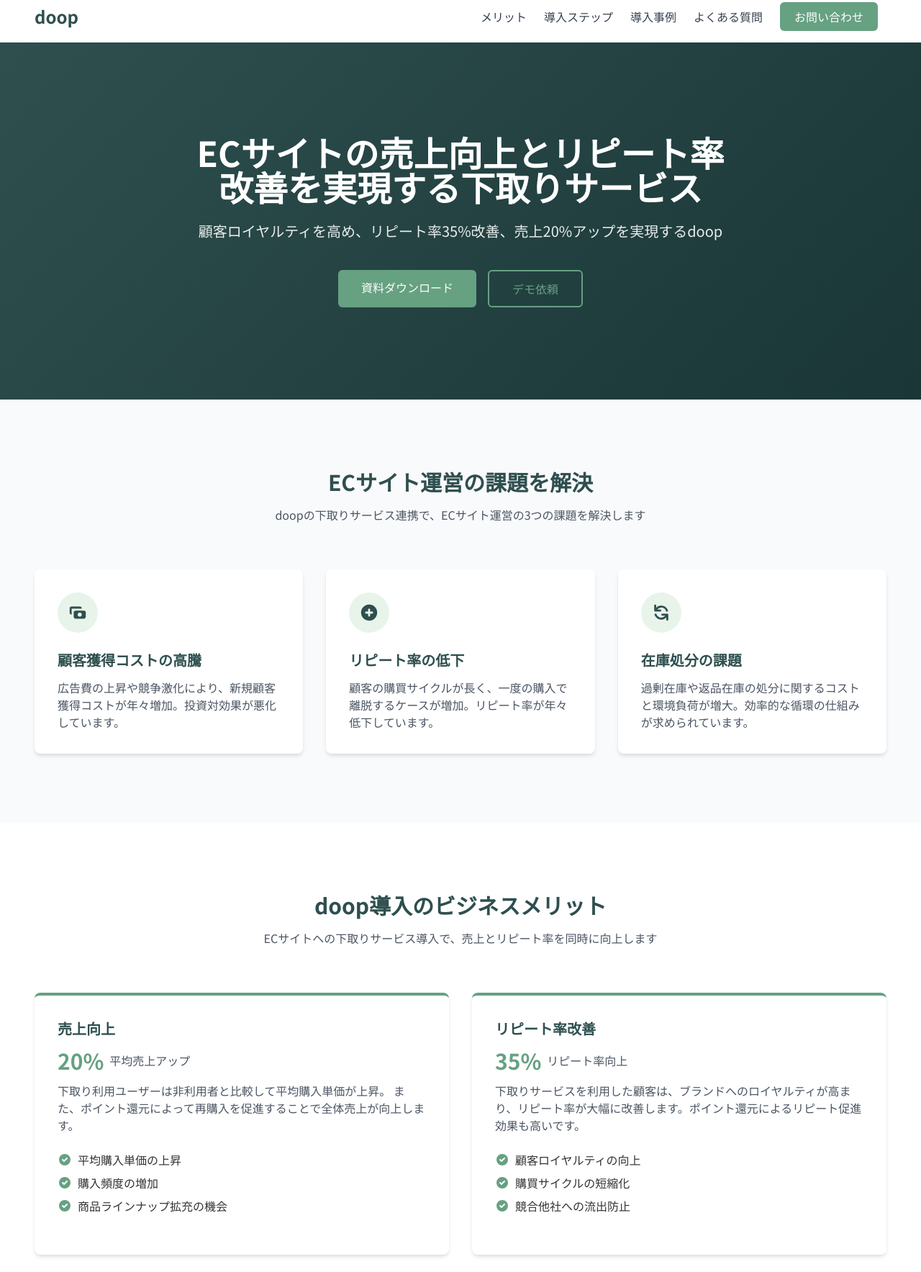
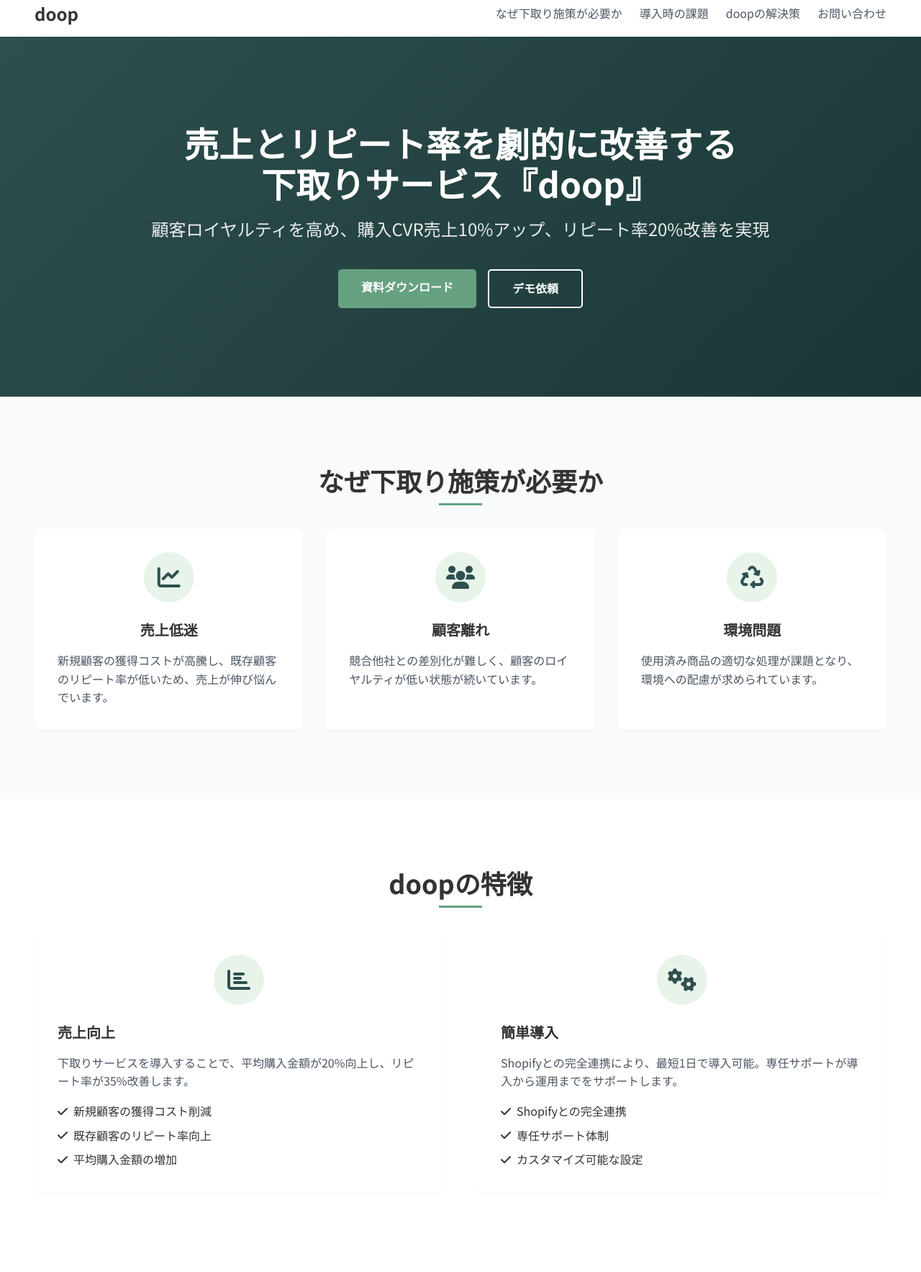
Before and after one commit to teson-seki/dooplp, a plain HTML site: page index.html in a window 1280 px wide. Shown: the part 13-1780 px from the top of the page at 72% size. Drawn offline with nearby package versions, Linux system fonts and the light colour scheme.

Commit message:
Update HTML content to match original design

```diff
--- a/index.html
+++ b/index.html
@@ -6,198 +6,262 @@
     <title>doop下取りサービス | ECサイトの売上向上とリピート率改善を実現</title>
     <link href="https://fonts.googleapis.com/css2?family=Noto+Sans+JP:wght@400;500;700&display=swap" rel="stylesheet">
     <link href="https://cdn.jsdelivr.net/npm/tailwindcss@2.2.19/dist/tailwind.min.css" rel="stylesheet">
-    <script src="https://cdn.jsdelivr.net/npm/alpinejs@3.10.2/dist/cdn.min.js" defer></script>
+    <link rel="stylesheet" href="https://cdn.jsdelivr.net/npm/@fortawesome/fontawesome-free@6.0.0/css/all.min.css">
     <style>
+        :root {
+            --doop-primary: #2F4F4F;
+            --doop-secondary: #66A182;
+            --doop-accent: #E8F4EA;
+            --doop-text: #333333;
+            --doop-light-text: #666666;
+            --doop-white: #FFFFFF;
+            --doop-light-gray: #F5F5F5;
+            --doop-border: #EEEEEE;
+        }
+
         body {
             font-family: 'Noto Sans JP', sans-serif;
-            color: #333333;
+            color: var(--doop-text);
+            line-height: 1.6;
         }
 
-        .bg-doop-primary {
-            background-color: #2F4F4F;
+        .hero-section {
+            background: linear-gradient(135deg, var(--doop-primary) 0%, #1A3636 100%);
+            min-height: 500px;
+            display: flex;
+            align-items: center;
         }
 
-        .bg-doop-secondary {
-            background-color: #66A182;
+        .section-title {
+            position: relative;
+            margin-bottom: 3rem;
+            text-align: center;
         }
 
-        .bg-doop-accent {
-            background-color: #E8F4EA;
+        .section-title:after {
+            content: '';
+            position: absolute;
+            bottom: -15px;
+            left: 50%;
+            transform: translateX(-50%);
+            width: 60px;
+            height: 3px;
+            background-color: var(--doop-secondary);
         }
 
-        .text-doop-primary {
-            color: #2F4F4F;
+        .card {
+            transition: all 0.3s ease;
         }
 
-        .text-doop-secondary {
-            color: #66A182;
-        }
-
-        .border-doop-primary {
-            border-color: #2F4F4F;
-        }
-
-        .border-doop-secondary {
-            border-color: #66A182;
+        .card:hover {
+            transform: translateY(-5px);
+            box-shadow: 0 10px 30px rgba(0, 0, 0, 0.1);
         }
 
         .btn-primary {
-            background-color: #66A182;
+            background-color: var(--doop-secondary);
             color: white;
+            padding: 0.75rem 2rem;
+            border-radius: 5px;
+            font-weight: 600;
             transition: all 0.3s ease;
         }
 
         .btn-primary:hover {
-            background-color: #548369;
+            background-color: #558C6E;
+            transform: translateY(-2px);
         }
 
-        .btn-secondary {
+        .btn-outline {
             background-color: transparent;
-            border: 2px solid #66A182;
-            color: #66A182;
+            color: white;
+            border: 2px solid white;
+            padding: 0.75rem 2rem;
+            border-radius: 5px;
+            font-weight: 600;
             transition: all 0.3s ease;
         }
 
-        .btn-secondary:hover {
-            background-color: rgba(102, 161, 130, 0.1);
+        .btn-outline:hover {
+            background-color: rgba(255, 255, 255, 0.1);
+            transform: translateY(-2px);
         }
 
-        .hero-gradient {
-            background: linear-gradient(135deg, #2F4F4F 0%, #1A3636 100%);
+        .feature-icon {
+            width: 70px;
+            height: 70px;
+            background-color: var(--doop-accent);
+            border-radius: 50%;
+            display: flex;
+            align-items: center;
+            justify-content: center;
+            margin-bottom: 1.5rem;
+            margin-left: auto;
+            margin-right: auto;
         }
 
-        .feature-card {
-            transition: all 0.3s ease;
+        .feature-icon i {
+            font-size: 2rem;
+            color: var(--doop-primary);
         }
 
-        .feature-card:hover {
-            transform: translateY(-5px);
-            box-shadow: 0 10px 25px rgba(0, 0, 0, 0.1);
+        .step-number {
+            width: 40px;
+            height: 40px;
+            background-color: var(--doop-secondary);
+            color: white;
+            border-radius: 50%;
+            display: flex;
+            align-items: center;
+            justify-content: center;
+            font-weight: 700;
+            margin-bottom: 1rem;
+            margin-left: auto;
+            margin-right: auto;
         }
 
-        .step-card {
-            transition: all 0.3s ease;
+        .stat-value {
+            font-size: 3rem;
+            font-weight: 700;
+            color: var(--doop-secondary);
+            line-height: 1;
+            margin-bottom: 0.5rem;
         }
 
-        .step-card:hover {
-            transform: translateY(-5px);
+        .testimonial {
+            background-color: var(--doop-light-gray);
+            border-radius: 10px;
+            padding: 2rem;
+            margin-bottom: 2rem;
+        }
+
+        .testimonial-icon {
+            width: 60px;
+            height: 60px;
+            background-color: var(--doop-primary);
+            color: white;
+            border-radius: 50%;
+            display: flex;
+            align-items: center;
+            justify-content: center;
+            font-weight: 700;
+            font-size: 1.5rem;
+            margin-right: 1rem;
         }
 
         .faq-item {
-            transition: all 0.3s ease;
+            border-bottom: 1px solid var(--doop-border);
+            margin-bottom: 1rem;
         }
 
-        .initial-icon {
-            background-color: #66A182;
-            color: white;
-            width: 60px;
-            height: 60px;
-            border-radius: 50%;
+        .faq-question {
+            font-weight: 600;
+            cursor: pointer;
+            padding: 1rem 0;
             display: flex;
-            justify-content: center;
+            justify-content: space-between;
             align-items: center;
-            font-weight: bold;
-            font-size: 1.5rem;
         }
 
-        /* Animation */
-        .fade-in {
-            animation: fadeIn 0.8s ease-in-out forwards;
+        .faq-answer {
+            padding-bottom: 1rem;
+            display: none;
         }
 
-        @keyframes fadeIn {
-            from {
-                opacity: 0;
-                transform: translateY(20px);
+        .faq-question.active + .faq-answer {
+            display: block;
         }
-            to {
-                opacity: 1;
-                transform: translateY(0);
+
+        .faq-question i {
+            transition: transform 0.3s ease;
+        }
+
+        .faq-question.active i {
+            transform: rotate(180deg);
+        }
+
+        footer {
+            background-color: var(--doop-primary);
+            color: white;
+        }
+
+        footer a {
+            color: rgba(255, 255, 255, 0.8);
+            transition: color 0.3s ease;
+        }
+
+        footer a:hover {
+            color: white;
+        }
+
+        @media (max-width: 768px) {
+            .stat-value {
+                font-size: 2.5rem;
             }
         }
     </style>
 </head>
 <body class="bg-white">
     <!-- Header -->
-    <header class="bg-white py-4 shadow-sm sticky top-0 z-50">
-        <div class="container mx-auto px-6 md:px-12 flex justify-between items-center">
+    <header class="bg-white shadow-sm sticky top-0 z-50">
+        <div class="container mx-auto px-6 md:px-12 flex justify-between items-center py-4">
             <div class="flex items-center">
                 <div class="text-2xl font-bold text-doop-primary">doop</div>
             </div>
-            <nav class="hidden md:flex items-center">
-                <a href="#features" class="mx-3 text-gray-700 hover:text-doop-secondary">メリット</a>
-                <a href="#howto" class="mx-3 text-gray-700 hover:text-doop-secondary">導入ステップ</a>
-                <a href="#case" class="mx-3 text-gray-700 hover:text-doop-secondary">導入事例</a>
-                <a href="#faq" class="mx-3 text-gray-700 hover:text-doop-secondary">よくある質問</a>
-                <a href="#contact" class="mx-3 px-5 py-2 bg-doop-secondary text-white rounded-md hover:bg-opacity-90">お問い合わせ</a>
+            <nav class="hidden md:flex items-center space-x-6">
+                <a href="#why" class="text-gray-600 hover:text-doop-secondary">なぜ下取り施策が必要か</a>
+                <a href="#challenges" class="text-gray-600 hover:text-doop-secondary">導入時の課題</a>
+                <a href="#solution" class="text-gray-600 hover:text-doop-secondary">doopの解決策</a>
+                <a href="#contact" class="text-gray-600 hover:text-doop-secondary">お問い合わせ</a>
             </nav>
             <div class="md:hidden">
                 <button class="text-gray-700">
-                    <svg xmlns="http://www.w3.org/2000/svg" class="h-6 w-6" fill="none" viewBox="0 0 24 24" stroke="currentColor">
-                        <path stroke-linecap="round" stroke-linejoin="round" stroke-width="2" d="M4 6h16M4 12h16m-7 6h7" />
-                    </svg>
+                    <i class="fas fa-bars text-2xl"></i>
                 </button>
             </div>
         </div>
     </header>
 
     <!-- Hero Section -->
-    <section class="hero-gradient py-20 md:py-32">
-        <div class="container mx-auto px-6 md:px-12">
-            <div class="max-w-3xl mx-auto text-center text-white">
-                <h1 class="text-3xl md:text-5xl font-bold mb-6 leading-tight">ECサイトの売上向上とリピート率改善を実現する下取りサービス</h1>
-                <p class="text-lg md:text-xl opacity-90 mb-10">顧客ロイヤルティを高め、リピート率35%改善、売上20%アップを実現するdoop</p>
-                <div class="flex flex-col sm:flex-row gap-4 justify-center">
-                    <a href="#contact" class="btn-primary px-8 py-3 rounded-md font-medium">資料ダウンロード</a>
-                    <a href="#contact" class="btn-secondary px-8 py-3 rounded-md font-medium">デモ依頼</a>
+    <section class="hero-section">
+        <div class="container mx-auto px-6 md:px-12 py-16 md:py-24">
+            <div class="text-center text-white">
+                <h1 class="text-3xl md:text-4xl lg:text-5xl font-bold mb-2">売上とリピート率を劇的に改善する</h1>
+                <h1 class="text-3xl md:text-4xl lg:text-5xl font-bold mb-6">下取りサービス『doop』</h1>
+                <p class="text-xl md:text-2xl mb-10 opacity-90">顧客ロイヤルティを高め、購入CVR売上10%アップ、リピート率20%改善を実現</p>
+                <div class="flex flex-col md:flex-row justify-center space-y-4 md:space-y-0 md:space-x-4">
+                    <a href="#contact" class="btn-primary">資料ダウンロード</a>
+                    <a href="#contact" class="btn-outline">デモ依頼</a>
                 </div>
             </div>
         </div>
     </section>
 
     <!-- Business Problems Section -->
-    <section class="py-16 md:py-24 bg-gray-50">
+    <section id="why" class="py-16 md:py-24 bg-gray-50">
         <div class="container mx-auto px-6 md:px-12">
-            <div class="text-center mb-16">
-                <h2 class="text-2xl md:text-3xl font-bold text-doop-primary mb-4">ECサイト運営の課題を解決</h2>
-                <p class="text-gray-600 max-w-2xl mx-auto">doopの下取りサービス連携で、ECサイト運営の3つの課題を解決します</p>
+            <h2 class="section-title text-3xl md:text-4xl font-bold text-doop-primary">なぜ下取り施策が必要か</h2>
+            <div class="grid grid-cols-1 md:grid-cols-3 gap-8 mt-12">
+                <div class="card bg-white p-8 rounded-lg shadow-sm">
+                    <div class="feature-icon">
+                        <i class="fas fa-chart-line"></i>
                     </div>
-
-            <div class="grid grid-cols-1 md:grid-cols-3 gap-8">
-                <div class="bg-white p-8 rounded-lg shadow-md feature-card">
-                    <div class="bg-doop-accent w-14 h-14 rounded-full flex items-center justify-center mb-6">
-                        <svg xmlns="http://www.w3.org/2000/svg" class="h-7 w-7 text-doop-primary" viewBox="0 0 20 20" fill="currentColor">
-                            <path fill-rule="evenodd" d="M4 4a2 2 0 00-2 2v4a2 2 0 002 2V6h10a2 2 0 00-2-2H4zm2 6a2 2 0 012-2h8a2 2 0 012 2v4a2 2 0 01-2 2H8a2 2 0 01-2-2v-4zm6 4a2 2 0 100-4 2 2 0 000 4z" clip-rule="evenodd" />
-                        </svg>
+                    <h3 class="text-xl font-bold text-doop-primary mb-4 text-center">売上低迷</h3>
+                    <p class="text-gray-600">新規顧客の獲得コストが高騰し、既存顧客のリピート率が低いため、売上が伸び悩んでいます。</p>
                 </div>
-                    <h3 class="text-xl font-bold text-doop-primary mb-3">顧客獲得コストの高騰</h3>
-                    <p class="text-gray-600">
-                        広告費の上昇や競争激化により、新規顧客獲得コストが年々増加。投資対効果が悪化しています。
-                    </p>
+                <div class="card bg-white p-8 rounded-lg shadow-sm">
+                    <div class="feature-icon">
+                        <i class="fas fa-users"></i>
                     </div>
-
-                <div class="bg-white p-8 rounded-lg shadow-md feature-card">
-                    <div class="bg-doop-accent w-14 h-14 rounded-full flex items-center justify-center mb-6">
-                        <svg xmlns="http://www.w3.org/2000/svg" class="h-7 w-7 text-doop-primary" viewBox="0 0 20 20" fill="currentColor">
-                            <path fill-rule="evenodd" d="M10 18a8 8 0 100-16 8 8 0 000 16zm1-11a1 1 0 10-2 0v2H7a1 1 0 100 2h2v2a1 1 0 102 0v-2h2a1 1 0 100-2h-2V7z" clip-rule="evenodd" />
-                        </svg>
+                    <h3 class="text-xl font-bold text-doop-primary mb-4 text-center">顧客離れ</h3>
+                    <p class="text-gray-600">競合他社との差別化が難しく、顧客のロイヤルティが低い状態が続いています。</p>
                 </div>
-                    <h3 class="text-xl font-bold text-doop-primary mb-3">リピート率の低下</h3>
-                    <p class="text-gray-600">
-                        顧客の購買サイクルが長く、一度の購入で離脱するケースが増加。リピート率が年々低下しています。
-                    </p>
+                <div class="card bg-white p-8 rounded-lg shadow-sm">
+                    <div class="feature-icon">
+                        <i class="fas fa-recycle"></i>
                     </div>
-
-                <div class="bg-white p-8 rounded-lg shadow-md feature-card">
-                    <div class="bg-doop-accent w-14 h-14 rounded-full flex items-center justify-center mb-6">
-                        <svg xmlns="http://www.w3.org/2000/svg" class="h-7 w-7 text-doop-primary" viewBox="0 0 20 20" fill="currentColor">
-                            <path fill-rule="evenodd" d="M4 2a1 1 0 011 1v2.101a7.002 7.002 0 0111.601 2.566 1 1 0 11-1.885.666A5.002 5.002 0 005.999 7H9a1 1 0 010 2H4a1 1 0 01-1-1V3a1 1 0 011-1zm.008 9.057a1 1 0 011.276.61A5.002 5.002 0 0014.001 13H11a1 1 0 110-2h5a1 1 0 011 1v5a1 1 0 11-2 0v-2.101a7.002 7.002 0 01-11.601-2.566 1 1 0 01.61-1.276z" clip-rule="evenodd" />
-                        </svg>
-                    </div>
-                    <h3 class="text-xl font-bold text-doop-primary mb-3">在庫処分の課題</h3>
-                    <p class="text-gray-600">
-                        過剰在庫や返品在庫の処分に関するコストと環境負荷が増大。効率的な循環の仕組みが求められています。
-                    </p>
+                    <h3 class="text-xl font-bold text-doop-primary mb-4 text-center">環境問題</h3>
+                    <p class="text-gray-600">使用済み商品の適切な処理が課題となり、環境への配慮が求められています。</p>
                 </div>
             </div>
         </div>
@@ -206,79 +270,49 @@
     <!-- Features Section -->
     <section id="features" class="py-16 md:py-24">
         <div class="container mx-auto px-6 md:px-12">
-            <div class="text-center mb-16">
-                <h2 class="text-2xl md:text-3xl font-bold text-doop-primary mb-4">doop導入のビジネスメリット</h2>
-                <p class="text-gray-600 max-w-2xl mx-auto">
-                    ECサイトへの下取りサービス導入で、売上とリピート率を同時に向上します
-                </p>
+            <h2 class="section-title text-3xl md:text-4xl font-bold text-doop-primary">doopの特徴</h2>
+            <div class="grid grid-cols-1 md:grid-cols-2 gap-12 mt-12">
+                <div class="card bg-white p-8 rounded-lg shadow-sm">
+                    <div class="feature-icon">
+                        <i class="fas fa-chart-bar"></i>
                     </div>
-
-            <div class="grid grid-cols-1 md:grid-cols-2 gap-8">
-                <div class="bg-white p-8 rounded-lg shadow-md feature-card border-t-4 border-doop-secondary">
-                    <div class="mb-6">
-                        <h3 class="text-xl font-bold text-doop-primary mb-3">売上向上</h3>
-                        <div class="flex items-center mb-3">
-                            <span class="text-3xl font-bold text-doop-secondary mr-2">20%</span>
-                            <span class="text-gray-600">平均売上アップ</span>
-                        </div>
-                        <p class="text-gray-600 mb-6">
-                            下取り利用ユーザーは非利用者と比較して平均購入単価が上昇。
-                            また、ポイント還元によって再購入を促進することで全体売上が向上します。
-                        </p>
+                    <h3 class="text-xl font-bold text-doop-primary mb-4">売上向上</h3>
+                    <p class="text-gray-600 mb-4">下取りサービスを導入することで、平均購入金額が20%向上し、リピート率が35%改善します。</p>
                     <ul class="space-y-2">
                         <li class="flex items-center">
-                                <svg class="w-5 h-5 text-doop-secondary mr-2" fill="currentColor" viewBox="0 0 20 20" xmlns="http://www.w3.org/2000/svg">
-                                    <path fill-rule="evenodd" d="M10 18a8 8 0 100-16 8 8 0 000 16zm3.707-9.293a1 1 0 00-1.414-1.414L9 10.586 7.707 9.293a1 1 0 00-1.414 1.414l2 2a1 1 0 001.414 0l4-4z" clip-rule="evenodd"></path>
-                                </svg>
-                                <span>平均購入単価の上昇</span>
+                            <i class="fas fa-check text-doop-accent mr-2"></i>
+                            <span>新規顧客の獲得コスト削減</span>
                         </li>
                         <li class="flex items-center">
-                                <svg class="w-5 h-5 text-doop-secondary mr-2" fill="currentColor" viewBox="0 0 20 20" xmlns="http://www.w3.org/2000/svg">
-                                    <path fill-rule="evenodd" d="M10 18a8 8 0 100-16 8 8 0 000 16zm3.707-9.293a1 1 0 00-1.414-1.414L9 10.586 7.707 9.293a1 1 0 00-1.414 1.414l2 2a1 1 0 001.414 0l4-4z" clip-rule="evenodd"></path>
-                                </svg>
-                                <span>購入頻度の増加</span>
+                            <i class="fas fa-check text-doop-accent mr-2"></i>
+                            <span>既存顧客のリピート率向上</span>
                         </li>
                         <li class="flex items-center">
-                                <svg class="w-5 h-5 text-doop-secondary mr-2" fill="currentColor" viewBox="0 0 20 20" xmlns="http://www.w3.org/2000/svg">
-                                    <path fill-rule="evenodd" d="M10 18a8 8 0 100-16 8 8 0 000 16zm3.707-9.293a1 1 0 00-1.414-1.414L9 10.586 7.707 9.293a1 1 0 00-1.414 1.414l2 2a1 1 0 001.414 0l4-4z" clip-rule="evenodd"></path>
-                                </svg>
-                                <span>商品ラインナップ拡充の機会</span>
+                            <i class="fas fa-check text-doop-accent mr-2"></i>
+                            <span>平均購入金額の増加</span>
                         </li>
                     </ul>
                 </div>
+                <div class="card bg-white p-8 rounded-lg shadow-sm">
+                    <div class="feature-icon">
+                        <i class="fas fa-cogs"></i>
                     </div>
-
-                <div class="bg-white p-8 rounded-lg shadow-md feature-card border-t-4 border-doop-secondary">
-                    <div class="mb-6">
-                        <h3 class="text-xl font-bold text-doop-primary mb-3">リピート率改善</h3>
-                        <div class="flex items-center mb-3">
-                            <span class="text-3xl font-bold text-doop-secondary mr-2">35%</span>
-                            <span class="text-gray-600">リピート率向上</span>
-                        </div>
-                        <p class="text-gray-600 mb-6">
-                            下取りサービスを利用した顧客は、ブランドへのロイヤルティが高まり、リピート率が大幅に改善します。ポイント還元によるリピート促進効果も高いです。
-                        </p>
+                    <h3 class="text-xl font-bold text-doop-primary mb-4">簡単導入</h3>
+                    <p class="text-gray-600 mb-4">Shopifyとの完全連携により、最短1日で導入可能。専任サポートが導入から運用までをサポートします。</p>
                     <ul class="space-y-2">
                         <li class="flex items-center">
-                                <svg class="w-5 h-5 text-doop-secondary mr-2" fill="currentColor" viewBox="0 0 20 20" xmlns="http://www.w3.org/2000/svg">
-                                    <path fill-rule="evenodd" d="M10 18a8 8 0 100-16 8 8 0 000 16zm3.707-9.293a1 1 0 00-1.414-1.414L9 10.586 7.707 9.293a1 1 0 00-1.414 1.414l2 2a1 1 0 001.414 0l4-4z" clip-rule="evenodd"></path>
-                                </svg>
-                                <span>顧客ロイヤルティの向上</span>
+                            <i class="fas fa-check text-doop-accent mr-2"></i>
+                            <span>Shopifyとの完全連携</span>
                         </li>
                         <li class="flex items-center">
-                                <svg class="w-5 h-5 text-doop-secondary mr-2" fill="currentColor" viewBox="0 0 20 20" xmlns="http://www.w3.org/2000/svg">
-                                    <path fill-rule="evenodd" d="M10 18a8 8 0 100-16 8 8 0 000 16zm3.707-9.293a1 1 0 00-1.414-1.414L9 10.586 7.707 9.293a1 1 0 00-1.414 1.414l2 2a1 1 0 001.414 0l4-4z" clip-rule="evenodd"></path>
-                                </svg>
-                                <span>購買サイクルの短縮化</span>
+                            <i class="fas fa-check text-doop-accent mr-2"></i>
+                            <span>専任サポート体制</span>
                         </li>
                         <li class="flex items-center">
-                                <svg class="w-5 h-5 text-doop-secondary mr-2" fill="currentColor" viewBox="0 0 20 20" xmlns="http://www.w3.org/2000/svg">
-                                    <path fill-rule="evenodd" d="M10 18a8 8 0 100-16 8 8 0 000 16zm3.707-9.293a1 1 0 00-1.414-1.414L9 10.586 7.707 9.293a1 1 0 00-1.414 1.414l2 2a1 1 0 001.414 0l4-4z" clip-rule="evenodd"></path>
-                                </svg>
-                                <span>競合他社への流出防止</span>
+                            <i class="fas fa-check text-doop-accent mr-2"></i>
+                            <span>カスタマイズ可能な設定</span>
                         </li>
                     </ul>
-                    </div>
                 </div>
             </div>
         </div>
```
Lines whose indentation alone changed are shown as unchanged.
